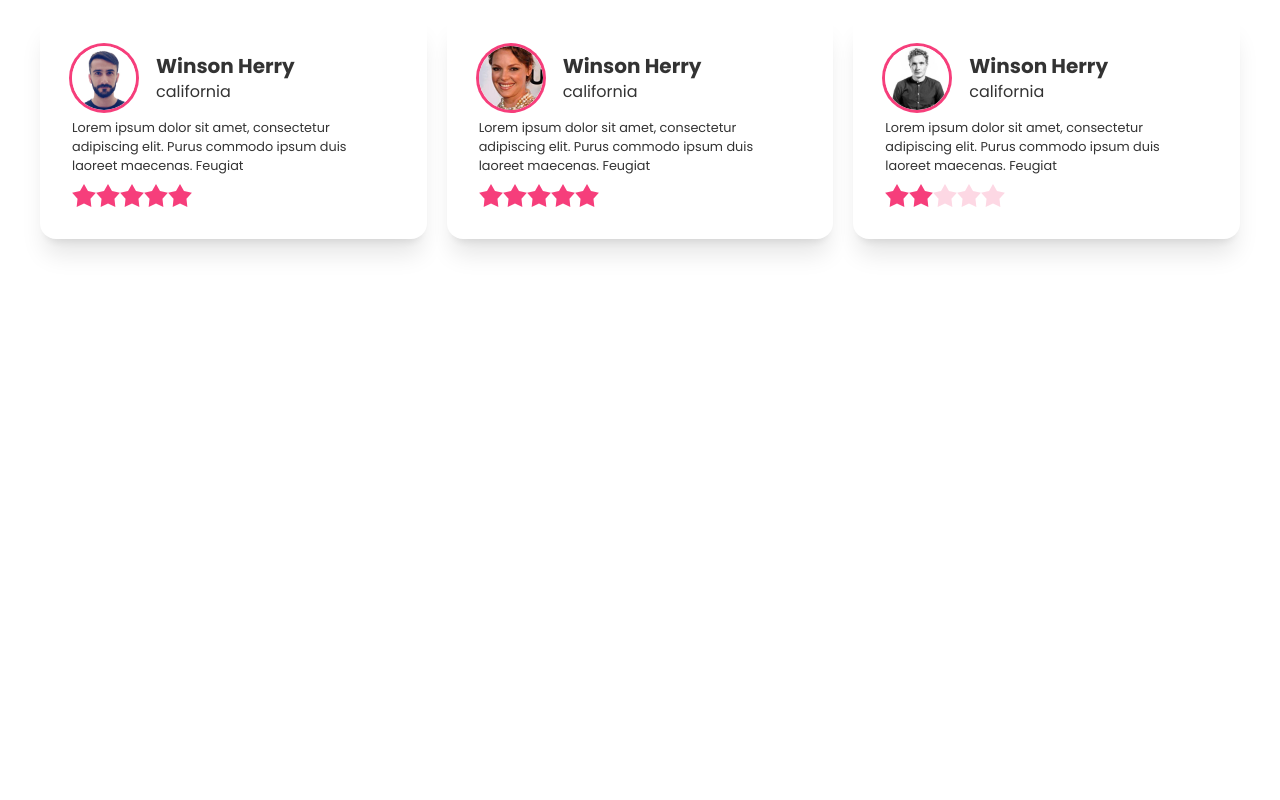
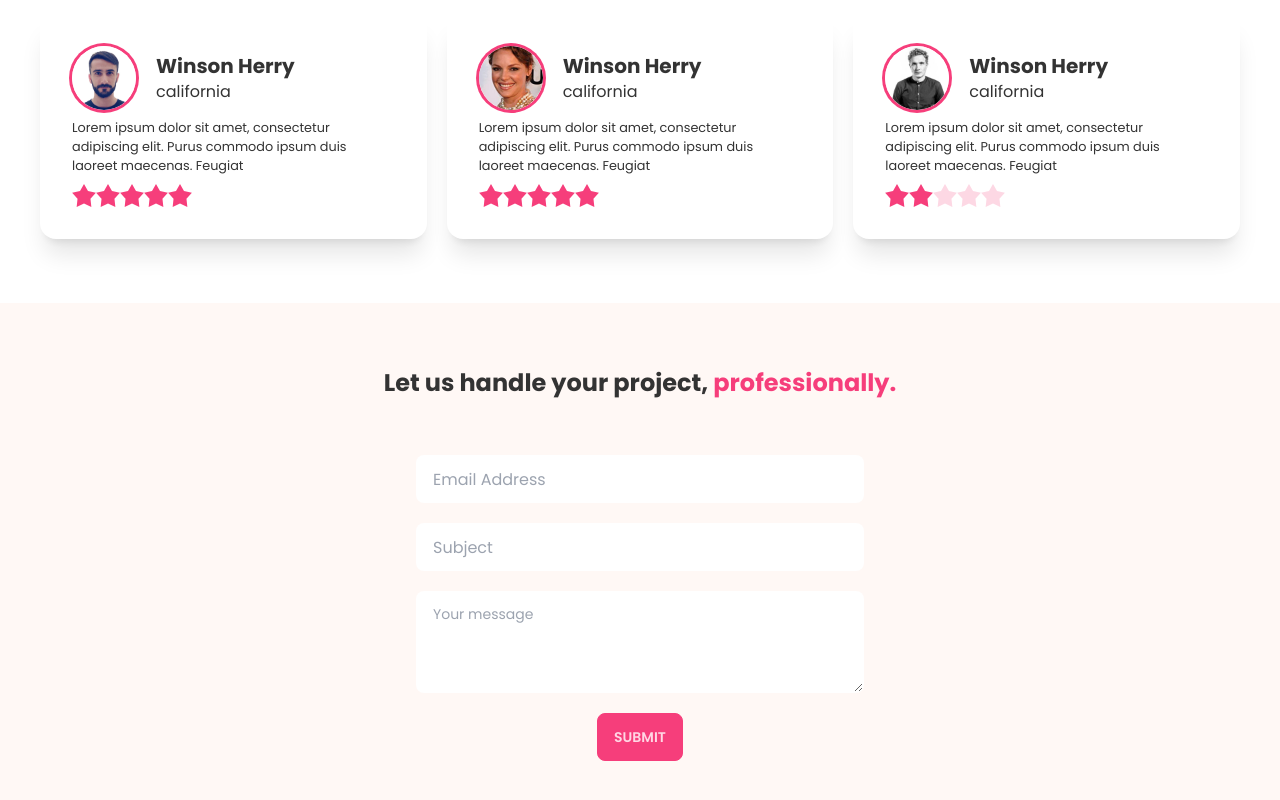
Before and after one commit to MdTasib/jerins-parlour-client, a React (Create React App) app: page / in a window 1280 px wide. Shown: the part 1678-2478 px from the top of the page. Before the commit the page ends 1981 px from the top, so only its background shows below. Built offline with nearby package versions, Linux system fonts and the light colour scheme.

Commit message:
contact section complete

```diff
--- /dev/null
+++ b/src/pages/Home/Contact.js
@@ -0,0 +1,33 @@
+import React from "react";
+
+const Contact = () => {
+	return (
+		<section className='bg-secondary px-10 py-16'>
+			<div className='text-center pb-14'>
+				<h2 className='text-2xl font-bold'>
+					Let us handle your project,
+					<small className='text-primary text-2xl'> professionally.</small>
+				</h2>
+			</div>
+			<div className='grid grid-cols-1 justify-items-center gap-5'>
+				<input
+					type='text'
+					placeholder='Email Address'
+					className='input w-full max-w-md'
+				/>
+				<input
+					type='text'
+					placeholder='Subject'
+					className='input w-full max-w-md'
+				/>
+				<textarea
+					className='textarea w-full max-w-md'
+					placeholder='Your message'
+					rows={3}></textarea>
+				<button className='btn btn-primary'>Submit</button>
+			</div>
+		</section>
+	);
+};
+
+export default Contact;
--- a/src/pages/Home/Customer.js
+++ b/src/pages/Home/Customer.js
@@ -3,7 +3,7 @@ import cleanImg from "../../assets/Image/clean.png";
 
 const Customer = () => {
 	return (
-		<div class='px-10 py-20 hero h-full bg-secondary'>
+		<section class='px-10 py-20 hero h-full bg-secondary'>
 			<div class='hero-content flex-col lg:flex-row-reverse gap-20'>
 				<div class='text-center lg:text-left'>
 					<h1 class='text-3xl font-bold'>
@@ -30,7 +30,7 @@ const Customer = () => {
 					<img src={cleanImg} alt='' class='max-w-sm rounded-lg shadow-2xl' />
 				</div>
 			</div>
-		</div>
+		</section>
 	);
 };
 
--- a/src/pages/Home/Home.js
+++ b/src/pages/Home/Home.js
@@ -1,4 +1,5 @@
 import React from "react";
+import Contact from "./Contact";
 import Customer from "./Customer";
 import Header from "./Header";
 import Services from "./Services";
@@ -11,6 +12,7 @@ const Home = () => {
 			<Services />
 			<Customer />
 			<Testimonials />
+			<Contact />
 		</main>
 	);
 };
--- a/src/pages/Home/Services.js
+++ b/src/pages/Home/Services.js
@@ -32,7 +32,7 @@ const Services = () => {
 		},
 	];
 	return (
-		<div className='px-10 py-16'>
+		<section className='px-10 py-16'>
 			<h2 className='text-center text-3xl font-bold'>
 				Our Awesome <small className='text-primary'>Services</small>
 			</h2>
@@ -44,7 +44,7 @@ const Services = () => {
 			<div className='text-center'>
 				<button className='btn btn-primary'>Explore more</button>
 			</div>
-		</div>
+		</section>
 	);
 };
 
--- a/src/pages/Home/Testimonials.js
+++ b/src/pages/Home/Testimonials.js
@@ -33,7 +33,7 @@ const Testimonials = () => {
 	];
 
 	return (
-		<div className='px-10 py-16'>
+		<section className='px-10 py-16'>
 			<h2 className='text-center text-3xl font-bold'>Testimonials</h2>
 
 			<div className='grid grid-cols-1 md:grid-cols-2 lg:grid-cols-3 gap-5 pt-10'>
@@ -41,7 +41,7 @@ const Testimonials = () => {
 					<Review key={review._id} review={review}></Review>
 				))}
 			</div>
-		</div>
+		</section>
 	);
 };
 
```
